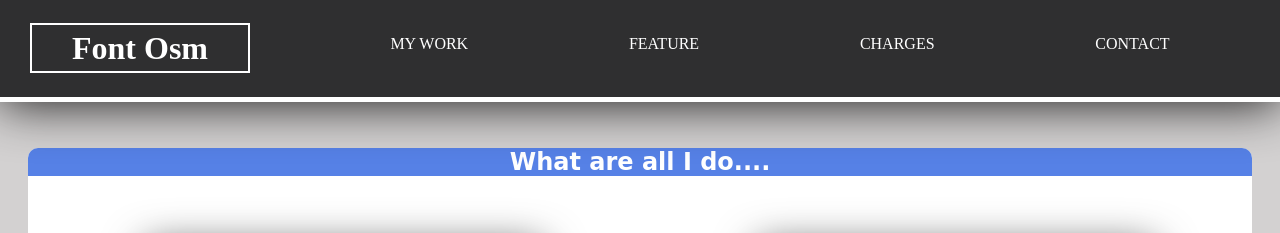
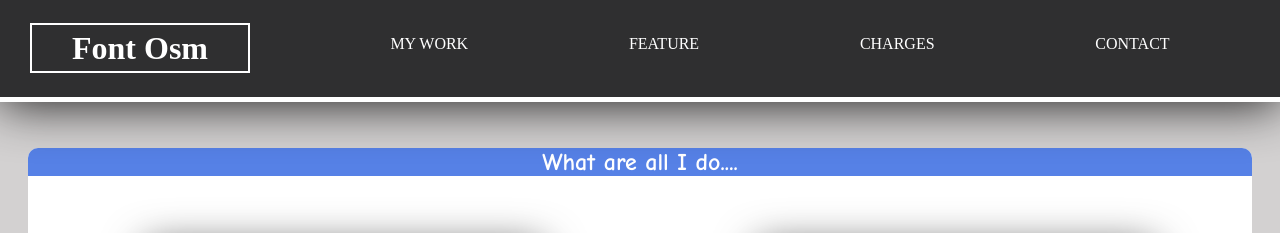
Before and after one commit to denismrd/fontosm, a plain HTML site: page index.html in a window 1280 px wide. Shown: the top 233 px of the page. Drawn offline with Linux system fonts and the light colour scheme.

Commit message:
Update style.css

```diff
--- a/style.css
+++ b/style.css
@@ -39,7 +39,7 @@ header{
     flex-grow: 2;
 }
 h2{
-    font-family: 'Handlee', cursive;
+    font-family:"Comic Sans Ms";
     color: white;
     text-align: center;
     margin-bottom: 30px;
```
